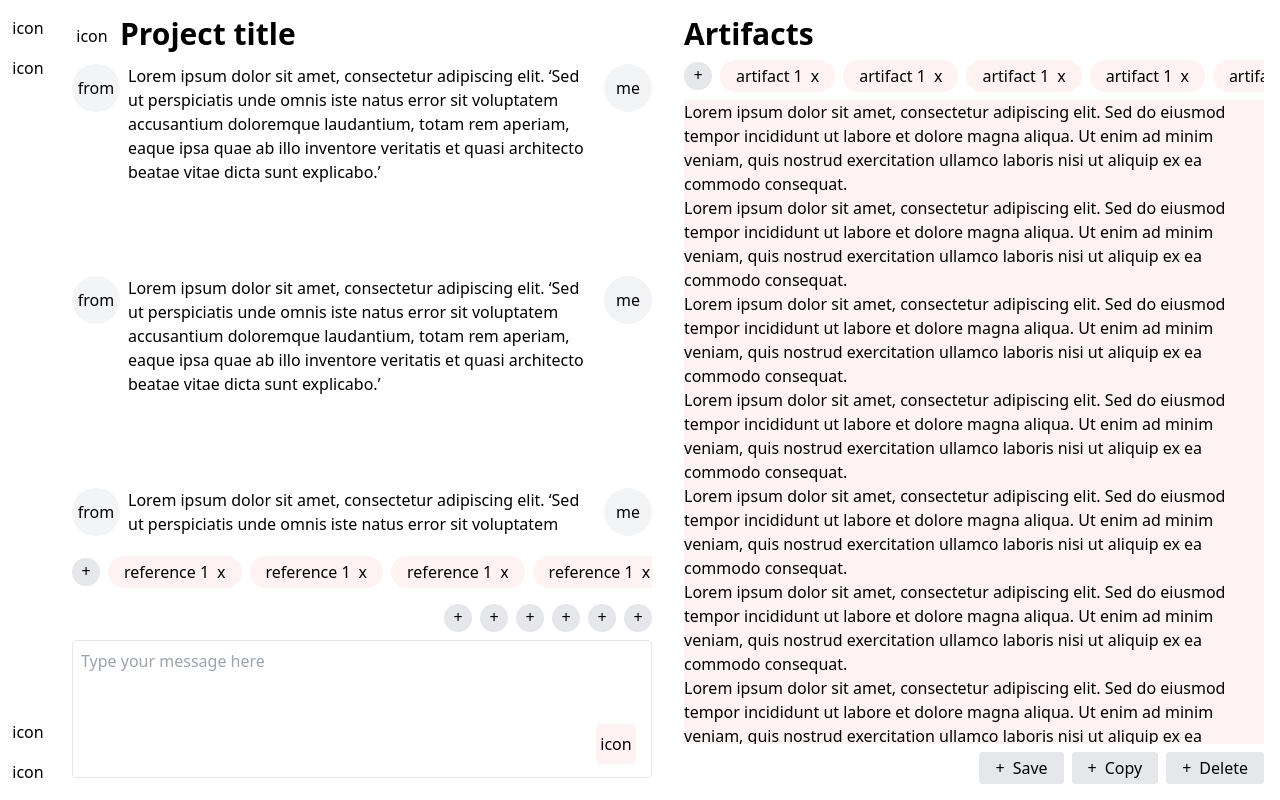
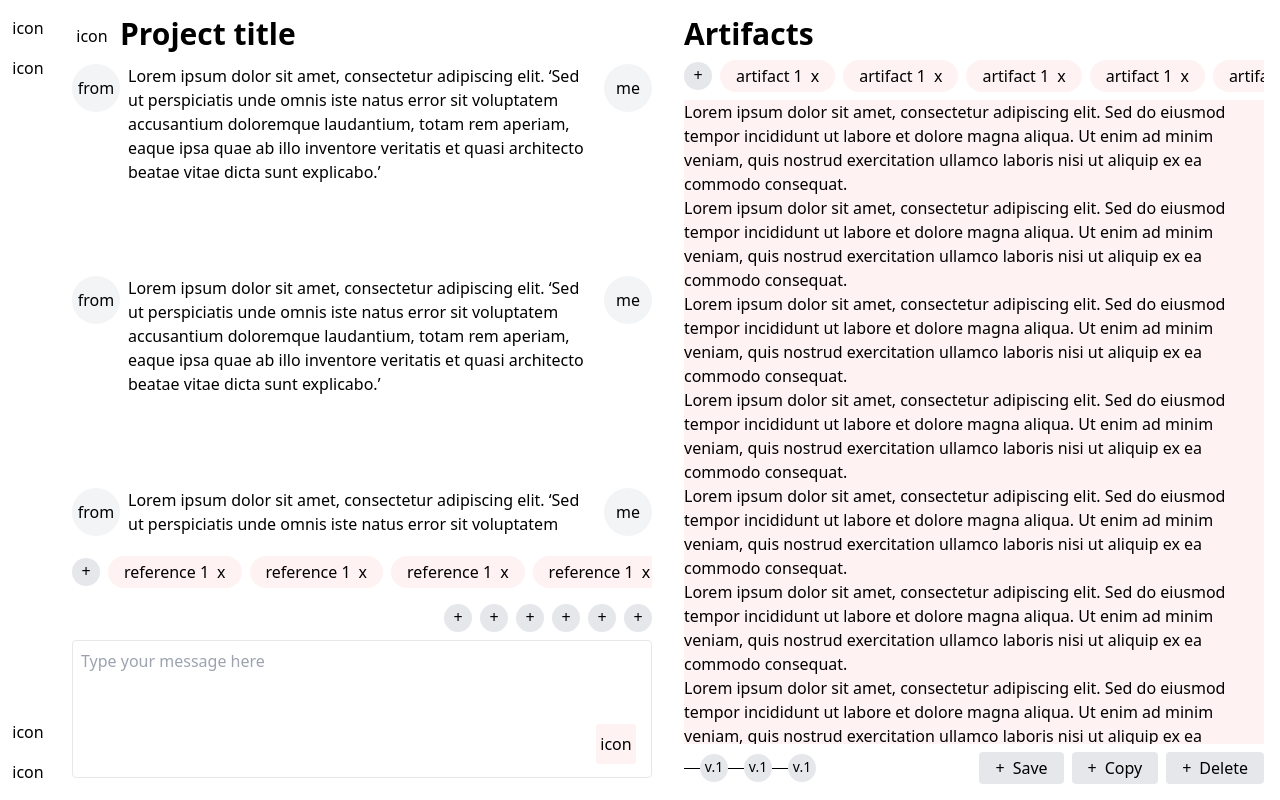
Before and after one commit to digovc/artifacts-ai, a Vue app: page /#/projects/1 in a window 1280 px wide. Built offline with nearby package versions, Linux system fonts and the light colour scheme.

Commit message:
Add version timeline.

```diff
--- a/src/components/MiniButton.vue
+++ b/src/components/MiniButton.vue
@@ -1,7 +1,7 @@
 <template>
   <div class="bg-gray-200 hover:bg-gray-100 w-7 h-7 rounded-full flex justify-center items-center cursor-pointer">
     <div class="-mt-0.5">
-      +
+      <slot>+</slot>
     </div>
   </div>
 </template>
--- a/src/views/project/Artifacts.vue
+++ b/src/views/project/Artifacts.vue
@@ -128,10 +128,17 @@
         </div>
       </div>
     </div>
-    <div class="flex justify-end space-x-2">
-      <Button>Save</Button>
-      <Button>Copy</Button>
-      <Button>Delete</Button>
+    <div class="flex justify-center">
+      <div class="grow overflow-x-auto flex">
+        <Version/>
+        <Version/>
+        <Version/>
+      </div>
+      <div class="flex justify-end space-x-2">
+        <Button>Save</Button>
+        <Button>Copy</Button>
+        <Button>Delete</Button>
+      </div>
     </div>
   </div>
 </template>
@@ -141,4 +148,5 @@ import Title from "@/components/Title.vue";
 import MiniButton from "@/components/MiniButton.vue";
 import Chip from "@/components/Chip.vue";
 import Button from "@/components/Button.vue";
+import Version from "@/views/project/Version.vue";
 </script>
--- /dev/null
+++ b/src/views/project/Version.vue
@@ -0,0 +1,14 @@
+<template>
+  <div class="flex items-center">
+    <div class="bg-black w-4 h-px"></div>
+    <MiniButton>
+      <div class="text-sm">
+        v.1
+      </div>
+    </MiniButton>
+  </div>
+</template>
+<script setup>
+
+import MiniButton from "@/components/MiniButton.vue";
+</script>
```
